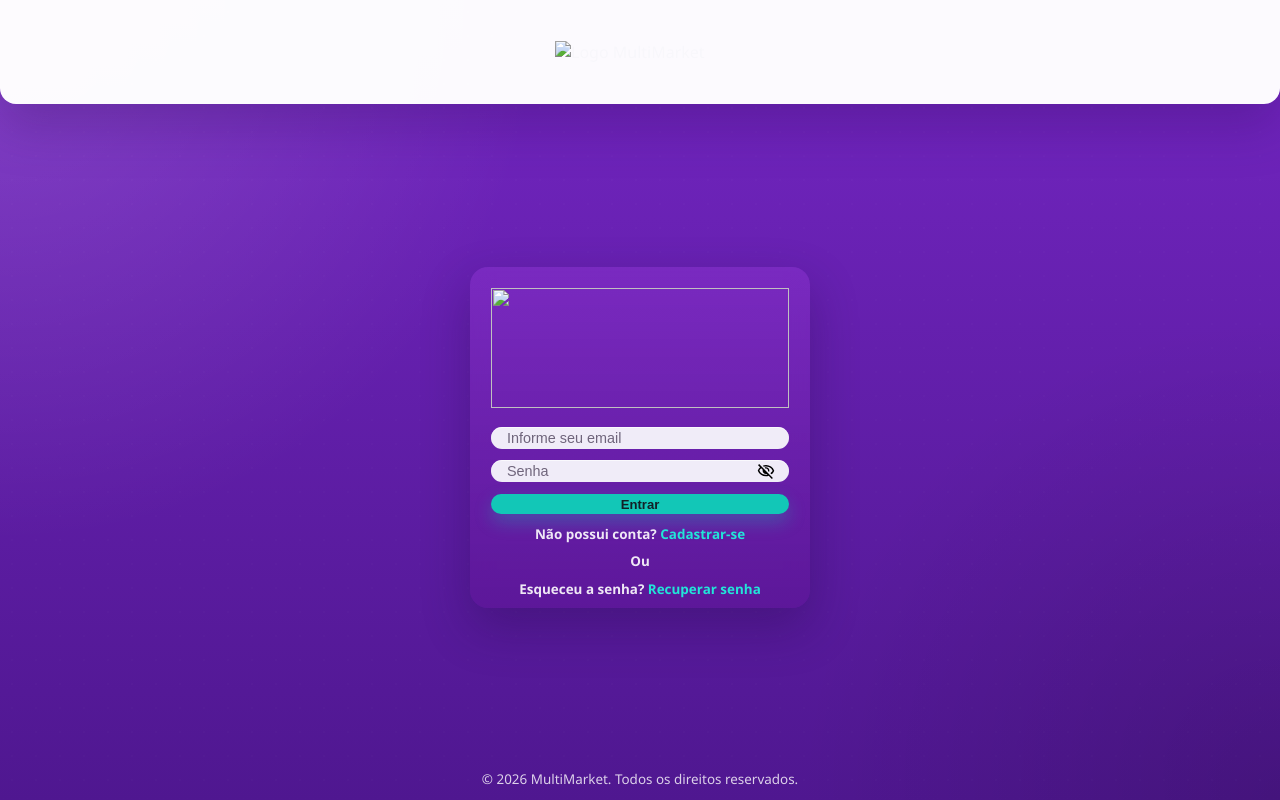
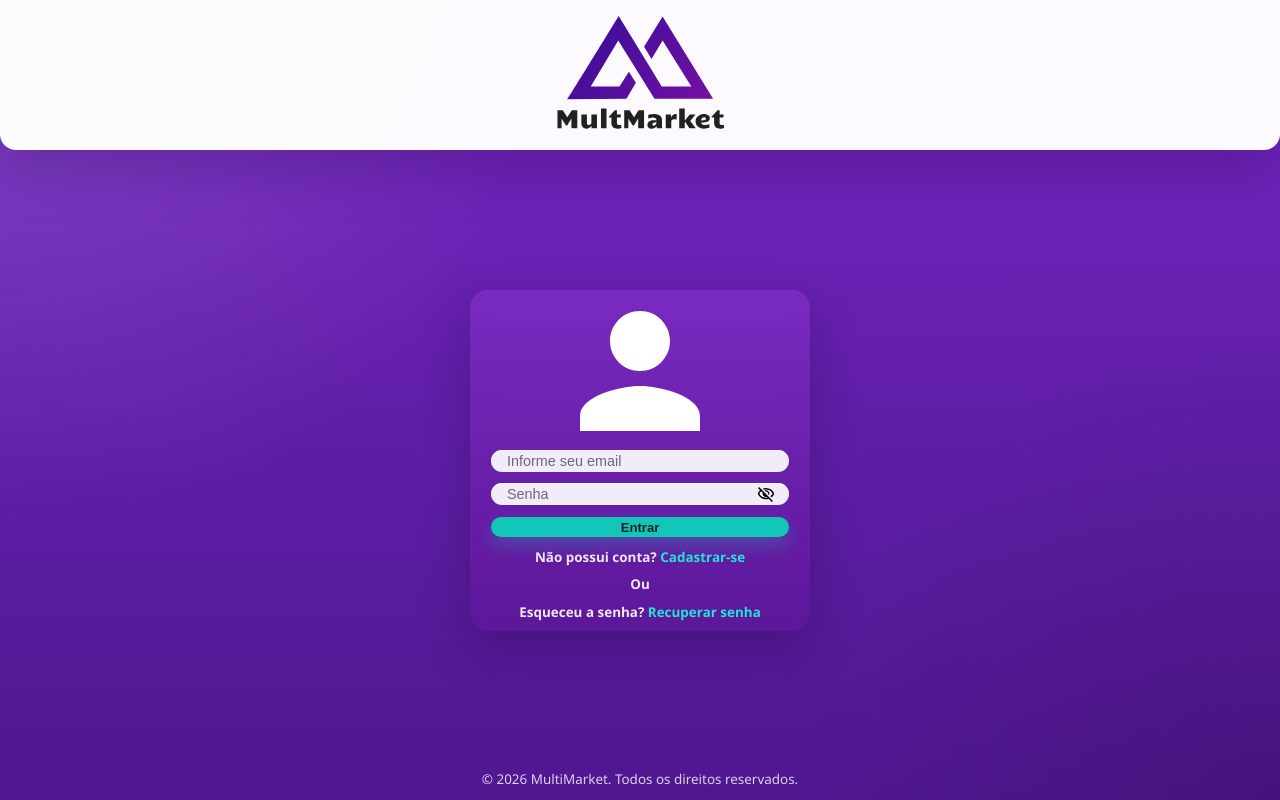
Before and after one commit to Carlos-iso/MultMarket, a plain HTML site: page pages/login.html in a window 1280 px wide. Drawn offline with Linux system fonts and the light colour scheme.

Commit message:
src logo

```diff
--- a/pages/login.html
+++ b/pages/login.html
@@ -10,7 +10,7 @@
     <main class="auth-shell auth-shell--login">
       <header class="auth-header">
         <img
-          src="../src/assets/imgs/Logo.png"
+          src="../src/assets/icons/logo-roxo.svg"
           alt="Logo MultiMarket"
           class="auth-logo"
         />
@@ -18,7 +18,7 @@
 
       <section class="auth-card">
         <div class="icon" aria-hidden="true">
-          <img src="../src/assets/icons/sharp-person.png" alt="" />
+          <img src="../src/assets/icons/perfil.svg" alt="" />
         </div>
 
         <form id="login-form">
```
Also changed, not shown: src/assets/icons/logo-roxo.svg (added).
